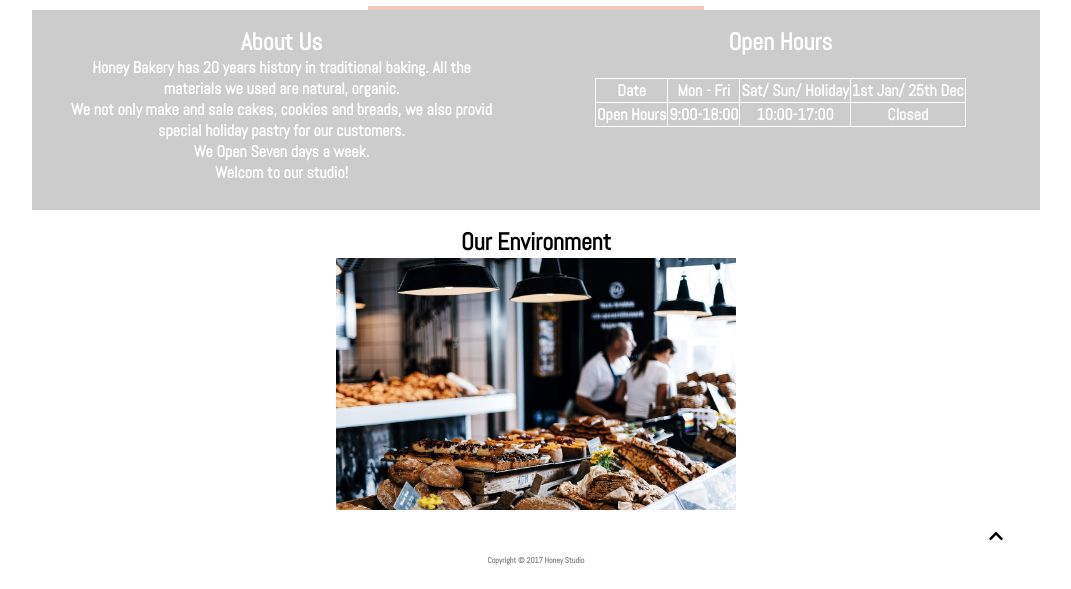
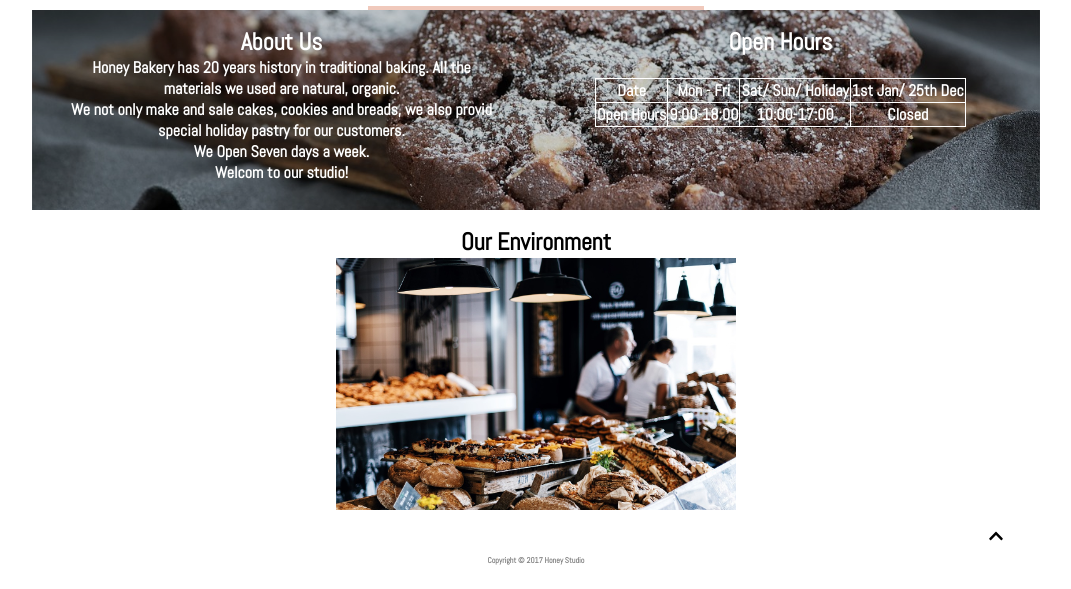
Before and after one commit to Mingzix/honeystudio, a plain HTML site: page about.html in a window 1280 px wide. Shown: the part 263-852 px from the top of the page, without its empty margins (104-1175 px from the left). Drawn offline with Linux system fonts and the light colour scheme; a web font is replaced by a local one.

Commit message:
img error

```diff
--- a/css/style.css
+++ b/css/style.css
@@ -139,7 +139,7 @@ footer p {
 /*---About page style---*/
 
 .aboutcontainer {
-  background-image: url(./img/cookies_about.jpg);
+  background-image: url(../img/cookies_about.jpg);
   background-position: center;
   background-size: cover;
   height: 300px;
```
